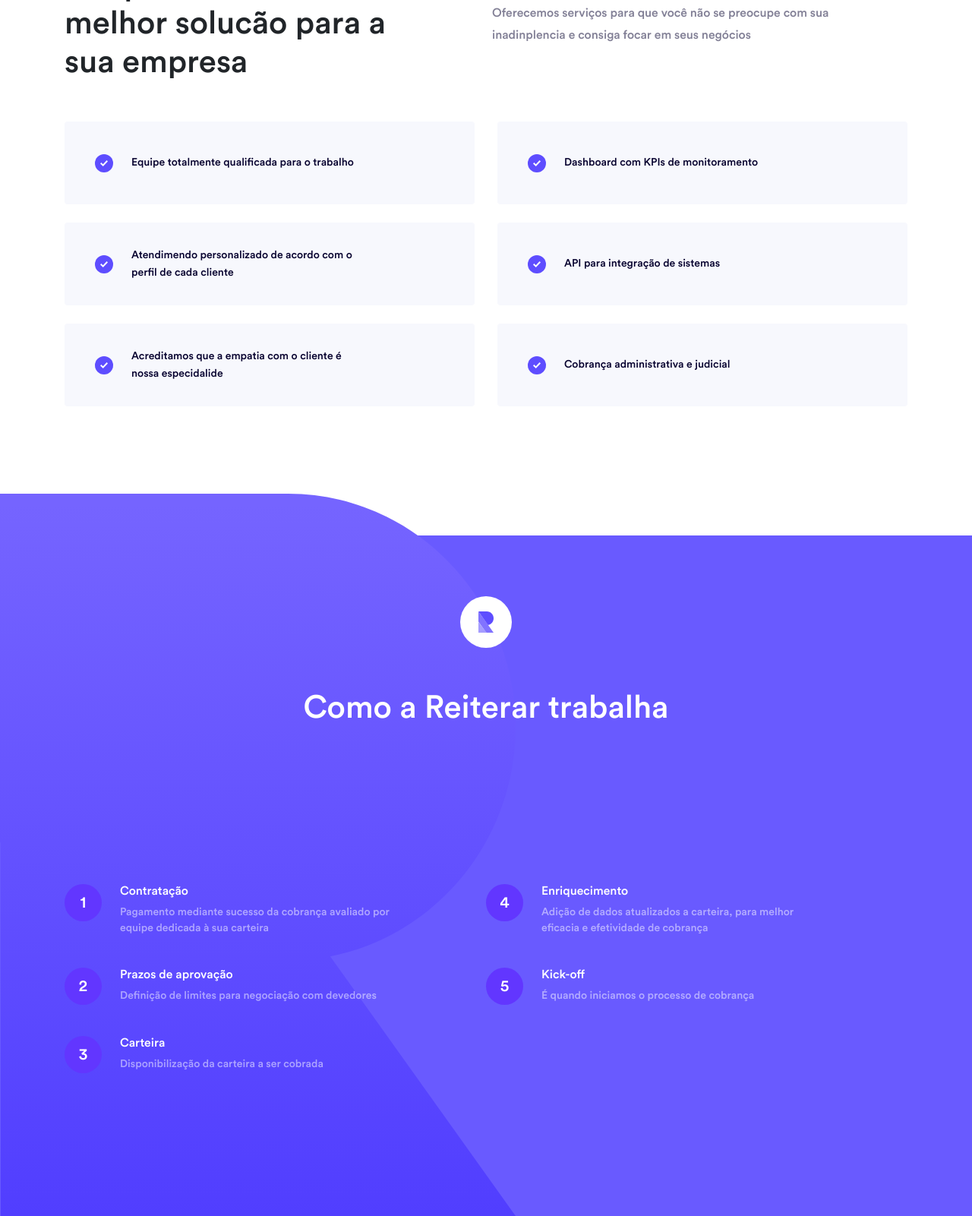
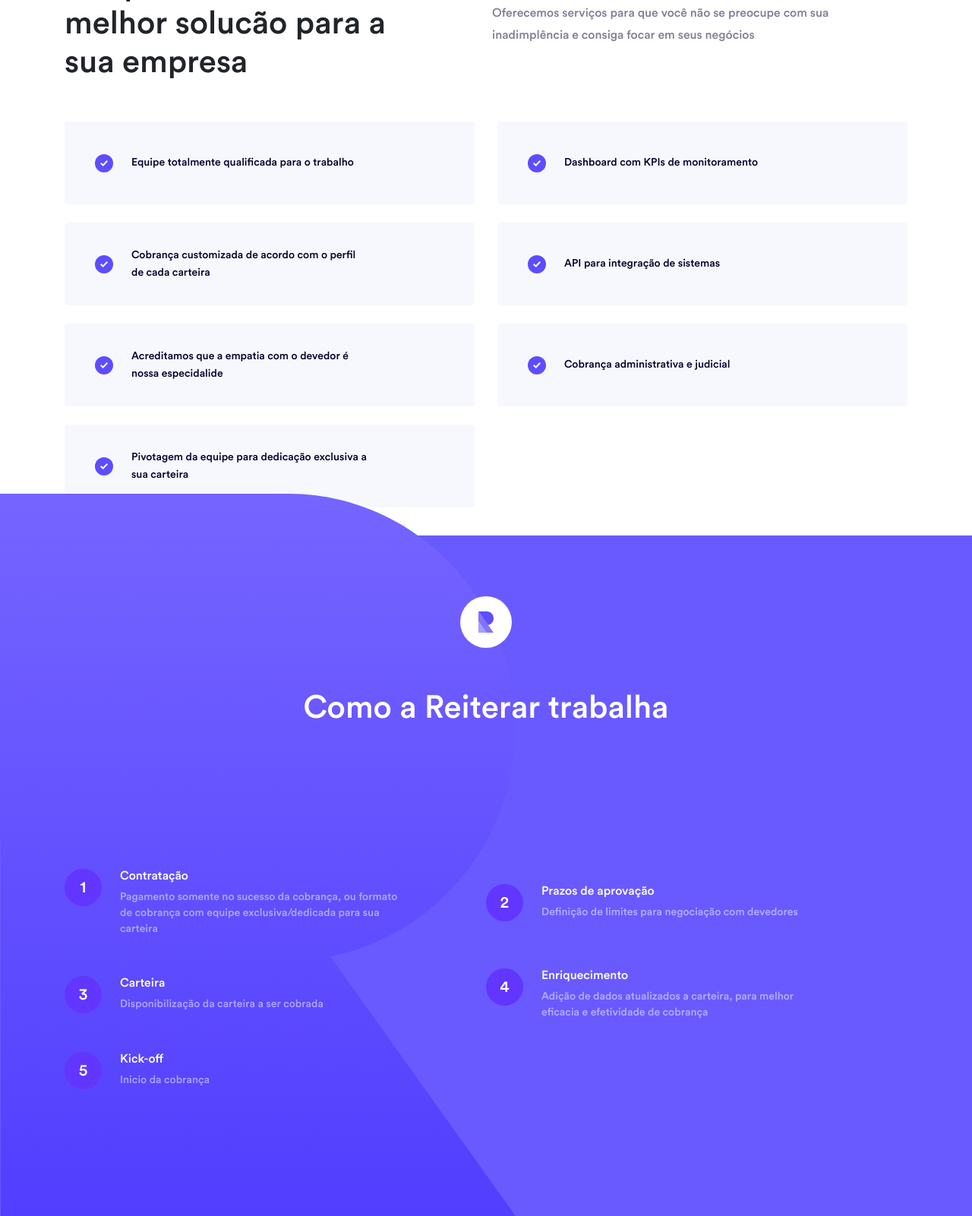
Before and after one commit to joaosore/lp-reiterar, a plain HTML site: page src/index.html in a window 1280 px wide. Shown: the part 1040-2641 px from the top of the page at 76% size. Drawn offline with nearby package versions, Linux system fonts and the light colour scheme; files that its build step writes are made by us from their sources; a script that the page names is missing.

Commit message:
Ajustes Finais

```diff
--- a/src/index.html
+++ b/src/index.html
@@ -122,7 +122,7 @@
                 <h1>Porque somos a melhor solucão para a sua empresa</h1>
               </div>
               <div class="col-lg-7 d-flex align-items-center justify-content-center box-dados">
-                <p>Oferecemos serviços para que você não se preocupe com sua inadinplencia e consiga focar em seus negócios</p>
+                <p>Oferecemos serviços para que você não se preocupe com sua inadimplência e consiga focar em seus negócios</p>
               </div>
             </div>
             <div class="row">
@@ -147,7 +147,7 @@
                   <div class="circle">
                       <img src="./imgs/check.svg" alt="clock">
                   </div>
-                  <p>Atendimendo personalizado de acordo com o perfil de cada cliente</p>
+                  <p>Cobrança customizada de acordo com o perfil de cada carteira</p>
                 </div>
               </div>
               <div class="col-md-6 col-custom">
@@ -163,7 +163,7 @@
                   <div class="circle">
                       <img src="./imgs/check.svg" alt="clock">
                   </div>
-                  <p>Acreditamos que a empatia com o cliente é nossa especidalide</p>
+                  <p>Acreditamos que a empatia com o devedor é nossa especidalide</p>
                 </div>
               </div>
               <div class="col-md-6 col-custom">
@@ -172,6 +172,14 @@
                       <img src="./imgs/check.svg" alt="clock">
                   </div>
                   <p>Cobrança administrativa e judicial</p>
+                </div>
+              </div>
+              <div class="col-md-6 col-custom">
+                <div class="card-status">
+                  <div class="circle">
+                      <img src="./imgs/check.svg" alt="clock">
+                  </div>
+                  <p>Pivotagem da equipe para dedicação exclusiva a sua carteira</p>
                 </div>
               </div>
           </div>
@@ -195,7 +203,7 @@
                   </div>
                   <div class="conteudo">
                       <h5>Contratação</h5>
-                      <p>Pagamento mediante sucesso da cobrança avaliado por equipe dedicada à sua carteira</p>
+                      <p>Pagamento somente no sucesso da cobrança, ou formato de cobrança com equipe exclusiva/dedicada para sua carteira</p>
                   </div>
                 </div>
                 <div class="box-dados">
@@ -231,7 +239,7 @@
                   </div>
                   <div class="conteudo">
                     <h5>Kick-off</h5>
-                    <p>É quando iniciamos o processo de cobrança</p>
+                    <p>Inicio da cobrança</p>
                   </div>
                 </div>
             </div>
--- a/src/scss/como-a-reiterar-trabalha.scss
+++ b/src/scss/como-a-reiterar-trabalha.scss
@@ -41,12 +41,13 @@
       width: 100%;
       max-height: 350px;
       display: flex;
-      justify-content: center;
-      flex-direction: column;
+      align-items: center;
+      flex-direction: row;
       flex-wrap: wrap;
       .box-dados {
         display: flex;
         margin-bottom: 41px;
+        min-width: 50%;
         .circle {
           margin-right: 24px;
           min-width: 49px;
@@ -94,6 +95,7 @@
 @media screen and (max-width: 991px) {
   .como-a-reiterar-trabalha {
     margin-top: 0;
+    max-height: none;
     .mask {
       display: none;
     }
--- a/src/scss/contato.scss
+++ b/src/scss/contato.scss
@@ -44,6 +44,7 @@
       margin-bottom: 56px;
     }
     button {
+      display: none !important;
       border: none;
       border-radius: 100px;
       background-color: #5e4dff;
--- a/src/scss/trabalhar.scss
+++ b/src/scss/trabalhar.scss
@@ -24,6 +24,7 @@
       color: #06012e;
     }
     button {
+      border: none;
       border-radius: 100px;
       background-color: #5e4dff;
       padding: 5px 25px;
```
